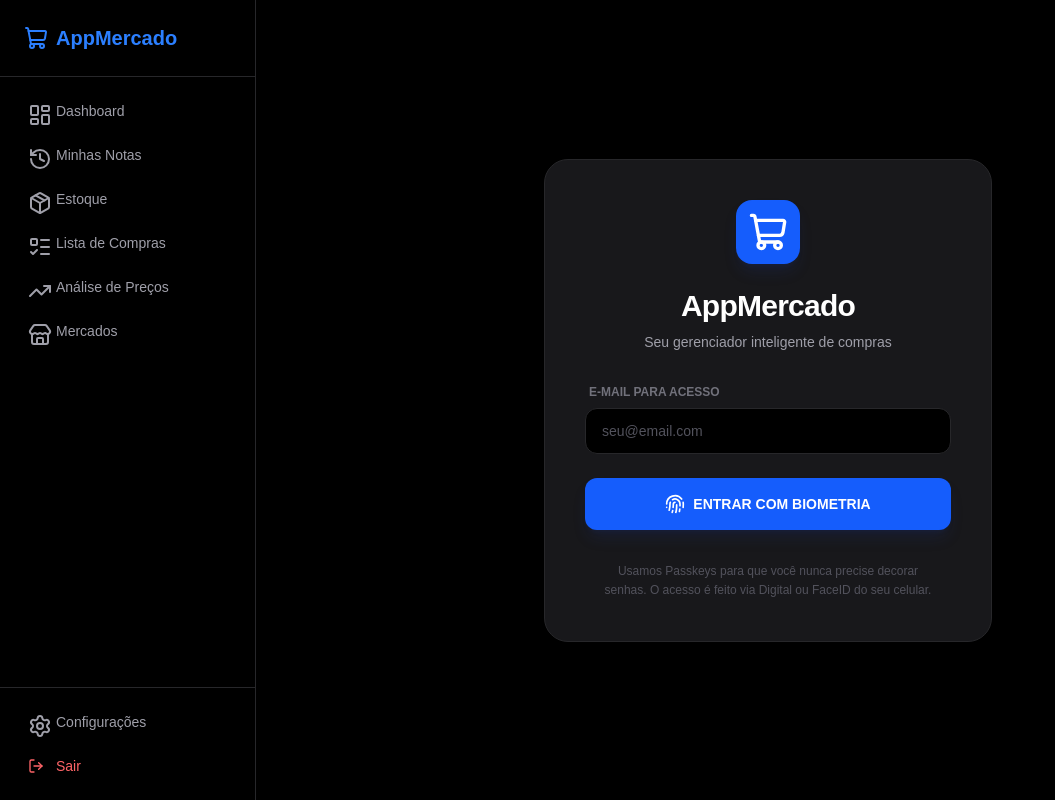
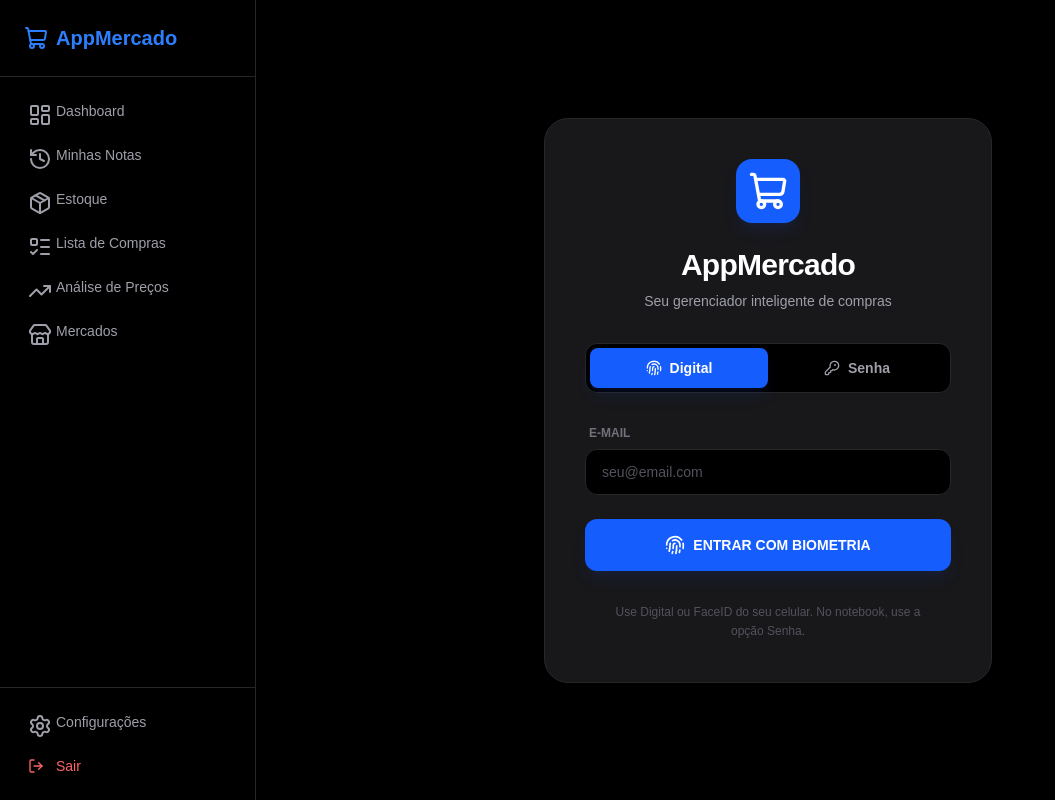
Before and after one commit to welloliver1974/appmercado, a Next.js app: page /login in a window 1280 px wide. Shown: the whole page, without its empty margins (0-1055 px from the left). Built offline with nearby package versions, Linux system fonts and the light colour scheme.

Commit message:
Fallback login por senha para notebook sem biometria
- Adiciona provider Credentials com senha compartilhada (AUTH_PASSWORD)
- Login com abas: Digital (biometria) e Senha (credenciais)
- Detecta suporte a WebAuthn e exibe mensagem adequada
- Atualiza FIXLOG com as correções

```diff
--- a/src/app/login/page.tsx
+++ b/src/app/login/page.tsx
@@ -1,12 +1,20 @@
 "use client";
 
-import { signIn } from "next-auth/webauthn";
-import { useState } from "react";
-import { Fingerprint, ShoppingCart, Loader2 } from "lucide-react";
+import { signIn as webAuthnSignIn } from "next-auth/webauthn";
+import { signIn } from "next-auth/react";
+import { useState, useEffect } from "react";
+import { Fingerprint, ShoppingCart, Loader2, KeyRound } from "lucide-react";
 
 export default function LoginPage() {
   const [email, setEmail] = useState("");
+  const [password, setPassword] = useState("");
   const [loading, setLoading] = useState(false);
+  const [mode, setMode] = useState<"biometria" | "senha">("biometria");
+  const [hasWebAuthn, setHasWebAuthn] = useState(false);
+
+  useEffect(() => {
+    setHasWebAuthn(typeof window !== "undefined" && !!window.PublicKeyCredential);
+  }, []);
 
   const handlePasskeyLogin = async (e: React.FormEvent) => {
     e.preventDefault();
@@ -14,11 +22,25 @@ export default function LoginPage() {
 
     setLoading(true);
     try {
-      // O provider 'passkey' gerencia tanto o registro quanto o login
-      await signIn("passkey", { email, callbackUrl: "/" });
+      await webAuthnSignIn("passkey", { email, callbackUrl: "/" });
     } catch (error) {
       console.error(error);
-      alert("Erro ao autenticar com biometria.");
+      alert("Erro ao autenticar com biometria. Tente usar senha.");
+    } finally {
+      setLoading(false);
+    }
+  };
+
+  const handlePasswordLogin = async (e: React.FormEvent) => {
+    e.preventDefault();
+    if (!email || !password) return alert("Preencha email e senha.");
+
+    setLoading(true);
+    try {
+      await signIn("credentials", { email, password, callbackUrl: "/" });
+    } catch (error) {
+      console.error(error);
+      alert("Email ou senha inválidos.");
     } finally {
       setLoading(false);
     }
@@ -35,11 +57,34 @@ export default function LoginPage() {
           <p className="mt-2 text-sm text-zinc-400 font-medium">Seu gerenciador inteligente de compras</p>
         </div>
 
-        <form className="mt-8 space-y-6" onSubmit={handlePasskeyLogin}>
+        <div className="flex rounded-xl bg-black p-1 border border-zinc-800">
+          <button
+            type="button"
+            onClick={() => setMode("biometria")}
+            className={`flex-1 flex items-center justify-center gap-2 px-4 py-2.5 text-sm font-bold rounded-lg transition-all ${
+              mode === "biometria" ? "bg-blue-600 text-white shadow-lg shadow-blue-900/20" : "text-zinc-400 hover:text-zinc-300"
+            }`}
+          >
+            <Fingerprint className="h-4 w-4" />
+            Digital
+          </button>
+          <button
+            type="button"
+            onClick={() => setMode("senha")}
+            className={`flex-1 flex items-center justify-center gap-2 px-4 py-2.5 text-sm font-bold rounded-lg transition-all ${
+              mode === "senha" ? "bg-blue-600 text-white shadow-lg shadow-blue-900/20" : "text-zinc-400 hover:text-zinc-300"
+            }`}
+          >
+            <KeyRound className="h-4 w-4" />
+            Senha
+          </button>
+        </div>
+
+        <form className="mt-8 space-y-6" onSubmit={mode === "biometria" ? handlePasskeyLogin : handlePasswordLogin}>
           <div className="space-y-4 rounded-md">
             <div>
               <label htmlFor="email-address" className="block text-xs font-bold uppercase text-zinc-500 mb-2 ml-1">
-                E-mail para acesso
+                E-mail
               </label>
               <input
                 id="email-address"
@@ -53,6 +98,25 @@ export default function LoginPage() {
                 placeholder="seu@email.com"
               />
             </div>
+
+            {mode === "senha" && (
+              <div>
+                <label htmlFor="password" className="block text-xs font-bold uppercase text-zinc-500 mb-2 ml-1">
+                  Senha
+                </label>
+                <input
+                  id="password"
+                  name="password"
+                  type="password"
+                  autoComplete="current-password"
+                  required
+                  value={password}
+                  onChange={(e) => setPassword(e.target.value)}
+                  className="relative block w-full rounded-xl border border-zinc-800 bg-black px-4 py-3 text-white placeholder-zinc-600 focus:z-10 focus:border-blue-500 focus:outline-none focus:ring-1 focus:ring-blue-500 sm:text-sm transition-all"
+                  placeholder="sua senha"
+                />
+              </div>
+            )}
           </div>
 
           <div>
@@ -63,10 +127,15 @@ export default function LoginPage() {
             >
               {loading ? (
                 <Loader2 className="h-5 w-5 animate-spin" />
-              ) : (
+              ) : mode === "biometria" ? (
                 <>
                   <Fingerprint className="mr-2 h-5 w-5" />
                   ENTRAR COM BIOMETRIA
+                </>
+              ) : (
+                <>
+                  <KeyRound className="mr-2 h-5 w-5" />
+                  ENTRAR
                 </>
               )}
             </button>
@@ -74,10 +143,18 @@ export default function LoginPage() {
         </form>
 
         <div className="text-center">
-          <p className="text-xs text-zinc-600 leading-relaxed px-4">
-            Usamos Passkeys para que você nunca precise decorar senhas.
-            O acesso é feito via Digital ou FaceID do seu celular.
-          </p>
+          {mode === "biometria" && (
+            <p className="text-xs text-zinc-600 leading-relaxed px-4">
+              {hasWebAuthn
+                ? "Use Digital ou FaceID do seu celular. No notebook, use a opção Senha."
+                : "Seu navegador não suporta biometria. Use a opção Senha."}
+            </p>
+          )}
+          {mode === "senha" && (
+            <p className="text-xs text-zinc-600 leading-relaxed px-4">
+              Use a senha definida no sistema para acessar pelo notebook.
+            </p>
+          )}
         </div>
       </div>
     </div>
--- a/src/auth.config.ts
+++ b/src/auth.config.ts
@@ -1,10 +1,33 @@
 import type { NextAuthConfig } from "next-auth";
 import Passkey from "next-auth/providers/passkey";
+import Credentials from "next-auth/providers/credentials";
+import { prisma } from "@/lib/prisma";
 
 export const authConfig = {
   providers: [
     Passkey({
       // Habilita suporte a Passkeys (Biometria)
+    }),
+    Credentials({
+      name: "credentials",
+      credentials: {
+        email: { label: "Email", type: "email" },
+        password: { label: "Senha", type: "password" },
+      },
+      async authorize(credentials) {
+        if (!credentials?.email || !credentials?.password) return null;
+
+        const password = process.env.AUTH_PASSWORD;
+        if (!password) return null;
+        if (credentials.password !== password) return null;
+
+        const email = credentials.email as string;
+        let user = await prisma.user.findUnique({ where: { email } });
+        if (!user) {
+          user = await prisma.user.create({ data: { email } });
+        }
+        return user;
+      },
     }),
   ],
   experimental: {
```
Also changed, not shown: 1 other file (tests, documents, lock files or other folders).
